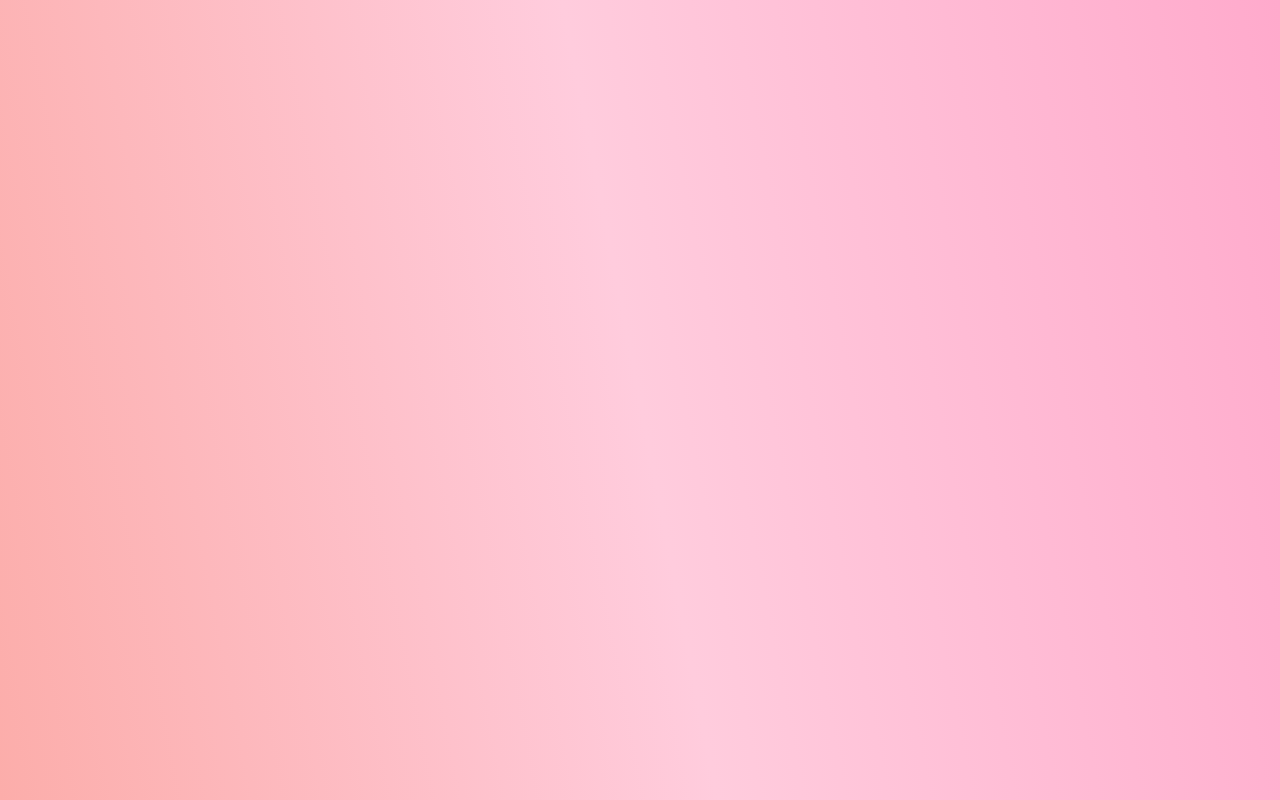
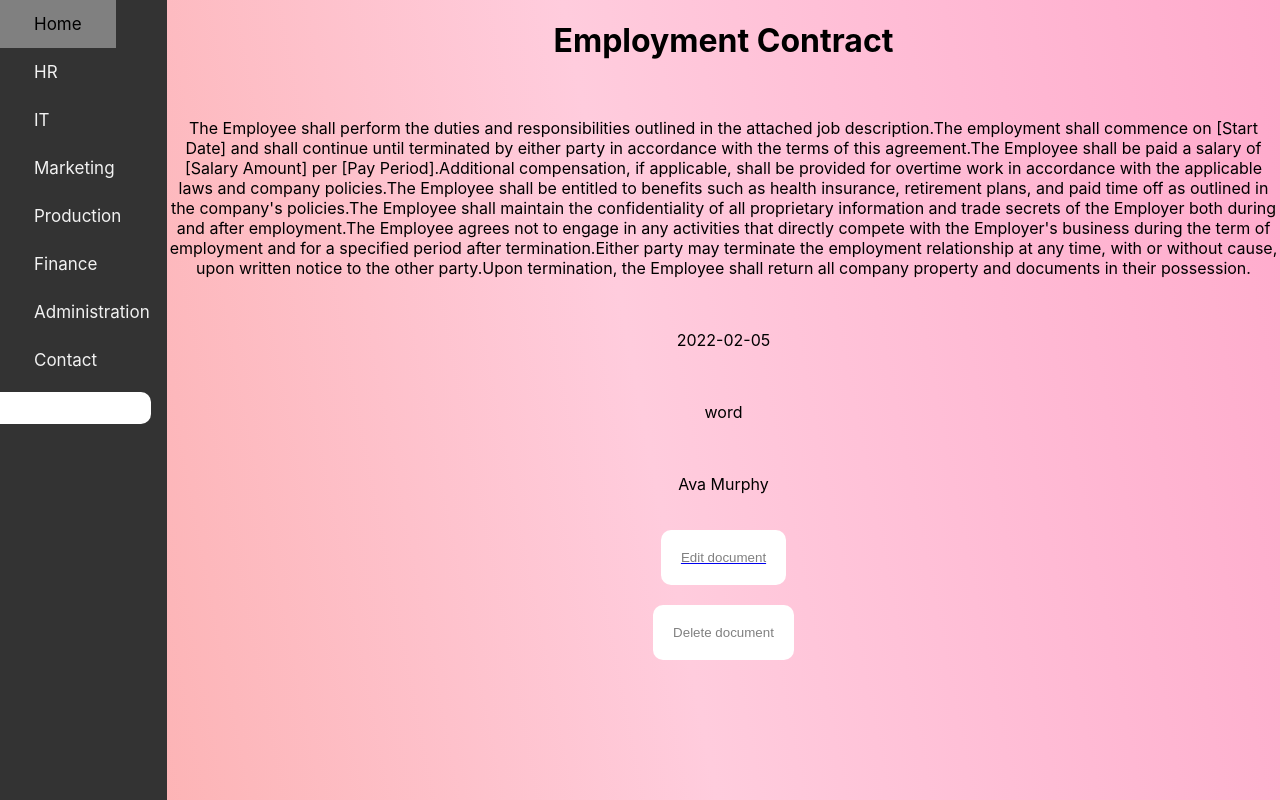
Before and after one commit to elab-development/internet-tehnologije-projekat-documentmanagement_2017_0347, a React (Create React App) app: page /document/1/1 in a window 1280 px wide. Before the commit this address had no page. Built offline with nearby package versions, Linux system fonts and the light colour scheme.

Commit message:
Uradjeno brisanje dokumenta

```diff
--- a/src/App.js
+++ b/src/App.js
@@ -17,6 +17,7 @@ function App() {
   const [employees, setEmployees] = useState(EMPLOYEES);
   const [userId, setUserId]=useState(null);
   const [isAuthenticated, setIsAuthenticated]=useState(false);
+  const [isDocumentDeleted, setIsDocumentDeleted] = useState(false);
 
   const authenticate = (email,pass)=> {
      const user = employees.find(employee => employee.email === email && employees.password === pass);
@@ -63,6 +64,10 @@ const addDocument=(document)=>{
 const addEmployee =(employee)=>{
   setEmployees((oldEmployees)=>[...oldEmployees,employee])
 }
+const deleteDocument = (documentId) => {
+  setDocuments((oldDocuments) => oldDocuments.filter((document) => document.id != documentId));
+  setIsDocumentDeleted(true);
+}
   return (
     <div className="App">
       {
@@ -70,9 +75,9 @@ const addEmployee =(employee)=>{
         <Routes>
           <Route path="/" element={<Home/>}/>
           <Route path='/login' element={<Authentication authenticate={authenticate} registrate={registrate} />}/>
-          <Route path='/documents/:department' element={<Documents data = {documents}/>}/>
+          <Route path='/documents/:department' element={<Documents data={documents}/>}/>
           <Route path='/documents/:department/make/:id?' element={<MakeDocument data = {documents} addDocument={addDocument} userId = {userId}/>}/>
-          <Route path='/document/:id' element={<OneDocument dataDocs={documents} dataEmp = {employees}/>} />
+          <Route path='/document/:department/:id' element={<OneDocument deleteDocument={deleteDocument} isDocumentDeleted={isDocumentDeleted} dataDocs={documents} dataEmp = {employees}/>} />
         </Routes>
         </Router>
       }
--- a/src/components/Documents/Documents.js
+++ b/src/components/Documents/Documents.js
@@ -19,7 +19,7 @@ const Documents = (props) => {
                         <br />
                         {document.text.substring(0, 30)}...
                         <br />
-                        <Link to={"/document/" + document.id}>
+                        <Link to={"/document/"+document.department+ "/" + document.id}>
                         <button>View more</button>
                         </Link>
                     </div>
--- a/src/components/Documents/MakeDocument.js
+++ b/src/components/Documents/MakeDocument.js
@@ -70,7 +70,7 @@ const MakeDocument = (props) => {
             </form>
             {
                 isDocumentCreated && (<div style ={{color : 'green'}}>
-                    <p>Document successfully {document !== null ? 'edited' : 'created'}!</p></div>
+                    <p style ={{color : 'green'}}>Document successfully {document !== null ? 'edited' : 'created'}!</p></div>
                 )
             }
         </div>
--- a/src/components/Documents/OneDocument.js
+++ b/src/components/Documents/OneDocument.js
@@ -1,11 +1,16 @@
-import { useParams, Link} from 'react-router-dom';
+import { useParams,useNavigate, Link} from 'react-router-dom';
 import NavBar from '../NavBar';
 
 const OneDocument = (props) => {
-    const { id } = useParams();
+    const { id,department } = useParams();
+    const navigate= useNavigate();
 
     const document = props.dataDocs.find(element => element.id == id)
     const employee = props.dataEmp.find(element => element.id == document.employee)
+    const handleDelete = () => {
+        props.deleteDocument(id);
+        navigate('/documents/' + department);
+    }
 
     return (
         <>
@@ -25,7 +30,7 @@ const OneDocument = (props) => {
             <button className="btn-edit">Edit document</button>
             </Link>
             <br />
-            <button className="btn-delete">Delete document</button>
+            <button className="btn-delete" onClick={handleDelete}>Delete document</button>
         </div>
         </>
     )
```
